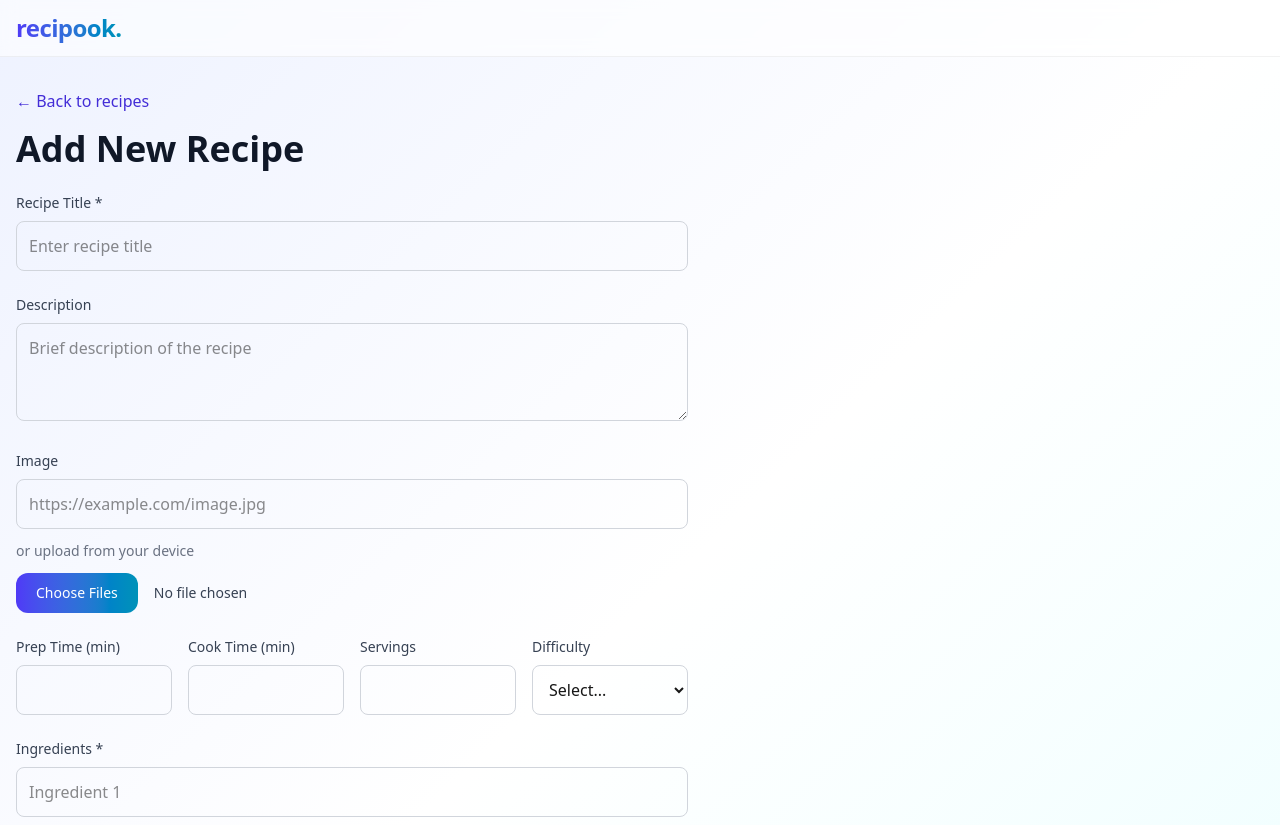
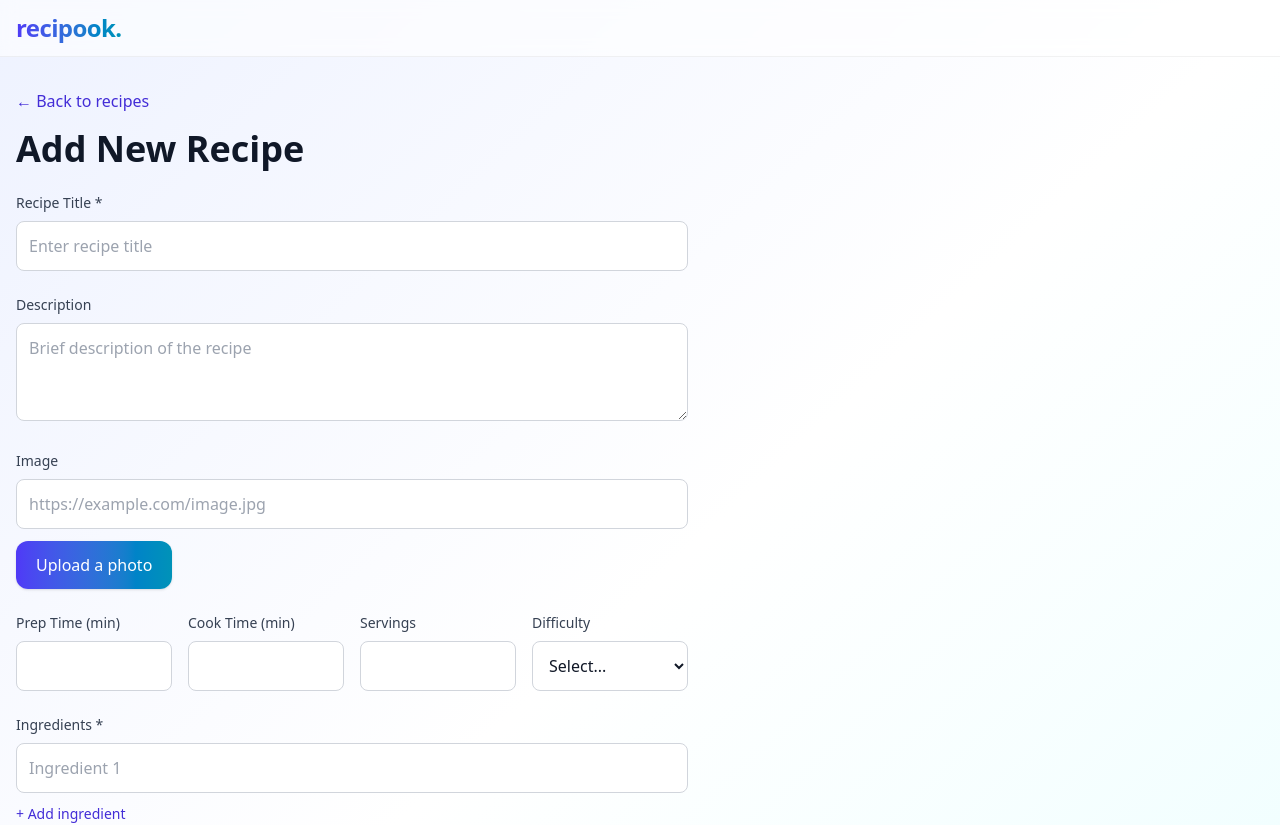
Before and after one commit to maxbulger/recipe-app, a Next.js app: page /recipes/new in a window 1280 px wide. Shown: the top 825 px of the page. Built offline with nearby package versions, Linux system fonts and the light colour scheme.

Commit message:
feat(ux): improve iOS input readability; set bg/text/placeholder defaults, handle Safari autofill; replace file input with custom 'Upload a photo' button (camera or library) and hidden input; remove capture to allow choice

```diff
--- a/src/app/globals.css
+++ b/src/app/globals.css
@@ -24,3 +24,27 @@ body {
   color: var(--foreground);
   font-family: var(--font-sans), ui-sans-serif, system-ui, -apple-system, Segoe UI, Roboto, Arial, Noto Sans, sans-serif;
 }
+
+/* Form elements: ensure readable text on iOS/light backgrounds */
+input[type="text"],
+input[type="number"],
+input[type="url"],
+input[type="search"],
+textarea,
+select {
+  background-color: #ffffff;
+  color: #111827; /* gray-900 */
+}
+
+::placeholder {
+  color: #9CA3AF; /* gray-400 */
+  opacity: 1;
+}
+
+/* iOS Safari autofill readability */
+input:-webkit-autofill,
+textarea:-webkit-autofill,
+select:-webkit-autofill {
+  -webkit-text-fill-color: #111827 !important;
+  -webkit-box-shadow: 0 0 0px 1000px #ffffff inset;
+}
--- a/src/app/recipes/[id]/edit/page.tsx
+++ b/src/app/recipes/[id]/edit/page.tsx
@@ -1,6 +1,6 @@
 'use client'
 
-import { useState, useEffect, use } from 'react'
+import { useState, useEffect, use, useRef } from 'react'
 import { useRouter } from 'next/navigation'
 import Link from 'next/link'
 import Button from '@/components/ui/Button'
@@ -18,6 +18,7 @@ export default function EditRecipePage({ params }: EditRecipePageProps) {
   const [photos, setPhotos] = useState<string[]>([])
   const [uploading, setUploading] = useState(false)
   const [uploadError, setUploadError] = useState<string | null>(null)
+  const fileInputRef = useRef<HTMLInputElement | null>(null)
   const [error, setError] = useState<string | null>(null)
   const [formData, setFormData] = useState<UpdateRecipeInput>({
     id,
@@ -260,7 +261,7 @@ export default function EditRecipePage({ params }: EditRecipePageProps) {
             required
             value={formData.title}
             onChange={(e) => setFormData(prev => ({ ...prev, title: e.target.value }))}
-            className="w-full p-3 border border-gray-300 rounded-lg focus:ring-2 focus:ring-indigo-500 focus:border-transparent"
+            className="w-full p-3 border border-gray-300 rounded-lg bg-white text-gray-900 placeholder-gray-500 focus:ring-2 focus:ring-indigo-500 focus:border-transparent"
             placeholder="Enter recipe title"
           />
         </div>
@@ -274,7 +275,7 @@ export default function EditRecipePage({ params }: EditRecipePageProps) {
             rows={3}
             value={formData.description}
             onChange={(e) => setFormData(prev => ({ ...prev, description: e.target.value }))}
-            className="w-full p-3 border border-gray-300 rounded-lg focus:ring-2 focus:ring-indigo-500 focus:border-transparent"
+            className="w-full p-3 border border-gray-300 rounded-lg bg-white text-gray-900 placeholder-gray-500 focus:ring-2 focus:ring-indigo-500 focus:border-transparent"
             placeholder="Brief description of the recipe"
           />
         </div>
@@ -293,16 +294,20 @@ export default function EditRecipePage({ params }: EditRecipePageProps) {
               className="w-full p-3 border border-gray-300 rounded-lg focus:ring-2 focus:ring-indigo-500 focus:border-transparent disabled:opacity-60 disabled:cursor-not-allowed"
               placeholder="https://example.com/image.jpg"
             />
-            <div className="text-sm text-gray-500">or upload from your device</div>
+            <div className="flex items-center gap-3">
+              <Button type="button" onClick={() => !uploading && fileInputRef.current?.click()} disabled={uploading}>
+                Upload a photo
+              </Button>
               <input
+                ref={fileInputRef}
                 type="file"
                 accept="image/*"
-              capture="environment"
                 onChange={handleImageFileChange}
                 disabled={uploading}
                 multiple
-              className="block cursor-pointer text-sm text-gray-700 disabled:opacity-60 disabled:cursor-not-allowed file:mr-4 file:rounded-xl file:border-0 file:bg-gradient-to-r file:from-indigo-600 file:to-cyan-600 file:text-white hover:file:from-indigo-700 hover:file:to-cyan-700 file:px-5 file:py-2.5 focus-visible:outline-none focus-visible:ring-2 focus-visible:ring-indigo-400 file:cursor-pointer"
+                className="hidden"
               />
+            </div>
             {uploading && (
               <div className="flex items-center gap-2 text-sm text-gray-600">
                 <svg className="animate-spin h-4 w-4 text-indigo-600" viewBox="0 0 24 24">
@@ -392,7 +397,7 @@ export default function EditRecipePage({ params }: EditRecipePageProps) {
               min="0"
               value={formData.prepTime || ''}
               onChange={(e) => setFormData(prev => ({ ...prev, prepTime: e.target.value ? Number(e.target.value) : undefined }))}
-              className="w-full p-3 border border-gray-300 rounded-lg focus:ring-2 focus:ring-indigo-500 focus:border-transparent"
+              className="w-full p-3 border border-gray-300 rounded-lg bg-white text-gray-900 placeholder-gray-500 focus:ring-2 focus:ring-indigo-500 focus:border-transparent"
             />
           </div>
 
@@ -406,7 +411,7 @@ export default function EditRecipePage({ params }: EditRecipePageProps) {
               min="0"
               value={formData.cookTime || ''}
               onChange={(e) => setFormData(prev => ({ ...prev, cookTime: e.target.value ? Number(e.target.value) : undefined }))}
-              className="w-full p-3 border border-gray-300 rounded-lg focus:ring-2 focus:ring-indigo-500 focus:border-transparent"
+              className="w-full p-3 border border-gray-300 rounded-lg bg-white text-gray-900 placeholder-gray-500 focus:ring-2 focus:ring-indigo-500 focus:border-transparent"
             />
           </div>
 
@@ -420,7 +425,7 @@ export default function EditRecipePage({ params }: EditRecipePageProps) {
               min="1"
               value={formData.servings || ''}
               onChange={(e) => setFormData(prev => ({ ...prev, servings: e.target.value ? Number(e.target.value) : undefined }))}
-              className="w-full p-3 border border-gray-300 rounded-lg focus:ring-2 focus:ring-indigo-500 focus:border-transparent"
+              className="w-full p-3 border border-gray-300 rounded-lg bg-white text-gray-900 placeholder-gray-500 focus:ring-2 focus:ring-indigo-500 focus:border-transparent"
             />
           </div>
 
@@ -432,7 +437,7 @@ export default function EditRecipePage({ params }: EditRecipePageProps) {
               id="difficulty"
               value={formData.difficulty || ''}
               onChange={(e) => setFormData(prev => ({ ...prev, difficulty: e.target.value as 'easy' | 'medium' | 'hard' || undefined }))}
-              className="w-full p-3 border border-gray-300 rounded-lg focus:ring-2 focus:ring-indigo-500 focus:border-transparent"
+              className="w-full p-3 border border-gray-300 rounded-lg bg-white text-gray-900 placeholder-gray-500 focus:ring-2 focus:ring-indigo-500 focus:border-transparent"
             >
               <option value="">Select...</option>
               <option value="easy">Easy</option>
--- a/src/app/recipes/new/page.tsx
+++ b/src/app/recipes/new/page.tsx
@@ -1,6 +1,6 @@
 'use client'
 
-import { useState } from 'react'
+import { useRef, useState } from 'react'
 import { useRouter } from 'next/navigation'
 import Link from 'next/link'
 import Button from '@/components/ui/Button'
@@ -12,6 +12,7 @@ export default function NewRecipePage() {
   const [photos, setPhotos] = useState<string[]>([])
   const [uploading, setUploading] = useState(false)
   const [uploadError, setUploadError] = useState<string | null>(null)
+  const fileInputRef = useRef<HTMLInputElement | null>(null)
   const [formData, setFormData] = useState<CreateRecipeInput>({
     title: '',
     description: '',
@@ -166,7 +167,7 @@ export default function NewRecipePage() {
             required
             value={formData.title}
             onChange={(e) => setFormData(prev => ({ ...prev, title: e.target.value }))}
-            className="w-full p-3 border border-gray-300 rounded-lg focus:ring-2 focus:ring-indigo-500 focus:border-transparent"
+            className="w-full p-3 border border-gray-300 rounded-lg bg-white text-gray-900 placeholder-gray-500 focus:ring-2 focus:ring-indigo-500 focus:border-transparent"
             placeholder="Enter recipe title"
           />
         </div>
@@ -180,7 +181,7 @@ export default function NewRecipePage() {
             rows={3}
             value={formData.description}
             onChange={(e) => setFormData(prev => ({ ...prev, description: e.target.value }))}
-            className="w-full p-3 border border-gray-300 rounded-lg focus:ring-2 focus:ring-indigo-500 focus:border-transparent"
+            className="w-full p-3 border border-gray-300 rounded-lg bg-white text-gray-900 placeholder-gray-500 focus:ring-2 focus:ring-indigo-500 focus:border-transparent"
             placeholder="Brief description of the recipe"
           />
         </div>
@@ -196,19 +197,23 @@ export default function NewRecipePage() {
             value={formData.imageUrl}
             onChange={(e) => setFormData(prev => ({ ...prev, imageUrl: e.target.value }))}
             disabled={uploading}
-              className="w-full p-3 border border-gray-300 rounded-lg focus:ring-2 focus:ring-indigo-500 focus:border-transparent disabled:opacity-60 disabled:cursor-not-allowed"
+            className="w-full p-3 border border-gray-300 rounded-lg bg-white text-gray-900 placeholder-gray-500 focus:ring-2 focus:ring-indigo-500 focus:border-transparent disabled:opacity-60 disabled:cursor-not-allowed"
             placeholder="https://example.com/image.jpg"
           />
-            <div className="text-sm text-gray-500">or upload from your device</div>
+            <div className="flex items-center gap-3">
+              <Button type="button" onClick={() => !uploading && fileInputRef.current?.click()} disabled={uploading}>
+                Upload a photo
+              </Button>
               <input
+                ref={fileInputRef}
                 type="file"
                 accept="image/*"
-              capture="environment"
                 onChange={handleImageFileChange}
                 disabled={uploading}
                 multiple
-              className="block cursor-pointer text-sm text-gray-700 disabled:opacity-60 disabled:cursor-not-allowed file:mr-4 file:rounded-xl file:border-0 file:bg-gradient-to-r file:from-indigo-600 file:to-cyan-600 file:text-white hover:file:from-indigo-700 hover:file:to-cyan-700 file:px-5 file:py-2.5 focus-visible:outline-none focus-visible:ring-2 focus-visible:ring-indigo-400 file:cursor-pointer"
+                className="hidden"
               />
+            </div>
             {uploading && (
               <div className="flex items-center gap-2 text-sm text-gray-600">
                 <svg className="animate-spin h-4 w-4 text-indigo-600" viewBox="0 0 24 24">
--- a/src/components/SearchBar.tsx
+++ b/src/components/SearchBar.tsx
@@ -34,7 +34,7 @@ export default function SearchBar({ initialSearch = '', placeholder = 'Search re
           value={search}
           onChange={(e) => setSearch(e.target.value)}
           placeholder={placeholder}
-          className="w-full pl-10 pr-12 py-3 border border-gray-300 rounded-lg focus:ring-2 focus:ring-indigo-500 focus:border-transparent"
+          className="w-full pl-10 pr-12 py-3 border border-gray-300 rounded-lg bg-white text-gray-900 placeholder-gray-500 focus:ring-2 focus:ring-indigo-500 focus:border-transparent"
         />
         <div className="absolute inset-y-0 left-0 pl-3 flex items-center pointer-events-none">
           <svg className="h-5 w-5 text-gray-400" fill="none" stroke="currentColor" viewBox="0 0 24 24">
```
Lines whose indentation alone changed are shown as unchanged.
